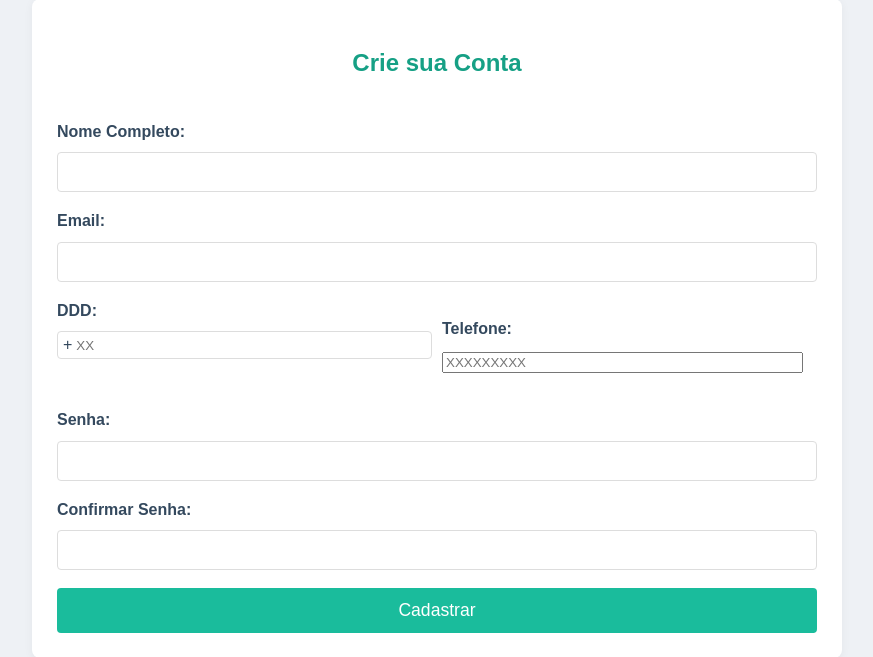
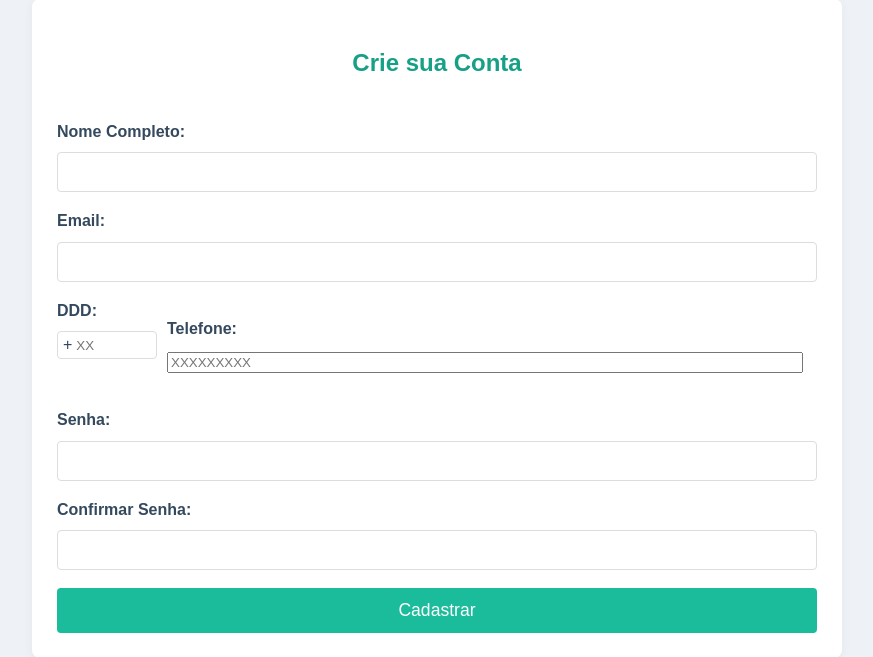
Before and after one commit to trazibo/smartgrana, a Flask app: page /register in a window 1280 px wide. Shown: the part 119-776 px from the top of the page, without its empty margins (203-1076 px from the left). Run offline with Flask 3, Linux system fonts and the light colour scheme.

Commit message:
Diminui tamanho visual dos campos DDD e Telefone no cadastro

```diff
--- a/src/templates/register.html
+++ b/src/templates/register.html
@@ -9,10 +9,14 @@
         .phone-fields {
             display: flex;
             gap: 10px;
-            align-items: flex-end; /* Alinha a base dos inputs e o span */
+            align-items: flex-end;
         }
-        .phone-fields > div {
-            flex: 1;
+        /* Ajuste para diminuir os campos de DDD e Telefone */
+        .phone-fields .ddd-container {
+            flex: 0 0 100px; /* DDD com largura fixa menor, não cresce, não encolhe */
+        }
+        .phone-fields .phone-container {
+            flex: 1 1 auto; /* Telefone ocupa o espaço restante */
         }
         .phone-fields input[type="tel"] {
             width: calc(100% - 22px);
@@ -20,22 +24,21 @@
         .ddd-prefix {
             font-size: 1em;
             padding-right: 2px;
-            /* vertical-align: bottom; */ /* Tenta alinhar com o input */
         }
         .ddd-input-container {
             display: flex;
-            align-items: center; /* Alinha o + com o input */
+            align-items: center;
             border: 1px solid #ddd;
             border-radius: 4px;
-            padding-left: 5px; /* Espaço para o + */
+            padding-left: 5px;
         }
         .ddd-input-container input[type="tel"] {
-            border: none; /* Remove a borda do input interno */
+            border: none;
             padding-left: 2px;
-            width: calc(100% - 10px); /* Ajusta a largura */
+            width: calc(100% - 10px);
         }
         .ddd-input-container:focus-within {
-            border-color: #1abc9c; /* Destaque ao focar */
+            border-color: #1abc9c;
             box-shadow: 0 0 0 0.2rem rgba(26, 188, 156, 0.25);
         }
 
@@ -62,14 +65,14 @@
                 <input type="email" id="email" name="email" required>
             </div>
             <div class="phone-fields">
-                <div>
+                <div class="ddd-container">
                     <label for="ddd">DDD:</label>
                     <div class="ddd-input-container">
                         <span class="ddd-prefix">+</span>
                         <input type="tel" id="ddd" name="ddd" pattern="[0-9]{2}" placeholder="XX" title="Digite 2 números para o DDD" maxlength="2" required>
                     </div>
                 </div>
-                <div>
+                <div class="phone-container">
                     <label for="phone">Telefone:</label>
                     <input type="tel" id="phone" name="phone" pattern="[0-9]{9}" placeholder="XXXXXXXXX" title="Digite 9 números para o telefone" maxlength="9" required>
                 </div>
```
